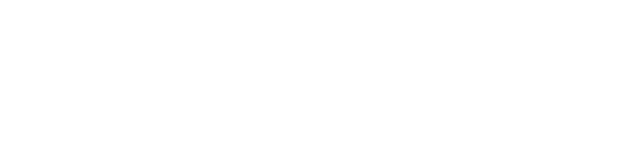
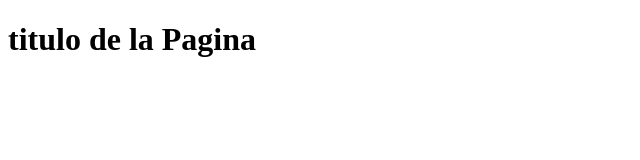
Before and after one commit to EddyDorian/pruebaGit, a plain HTML site: page index.html in a window 1280 px wide. Shown: the whole page, without its empty margins (0-640 px from the left). Drawn offline with Linux system fonts and the light colour scheme.

Commit message:
Agregando Titulo del Sitio

```diff
--- a/index.html
+++ b/index.html
@@ -6,6 +6,6 @@
     <title>Document</title>
 </head>
 <body>
-
+    <h1>titulo de la Pagina</h1>
 </body>
 </html>
```
